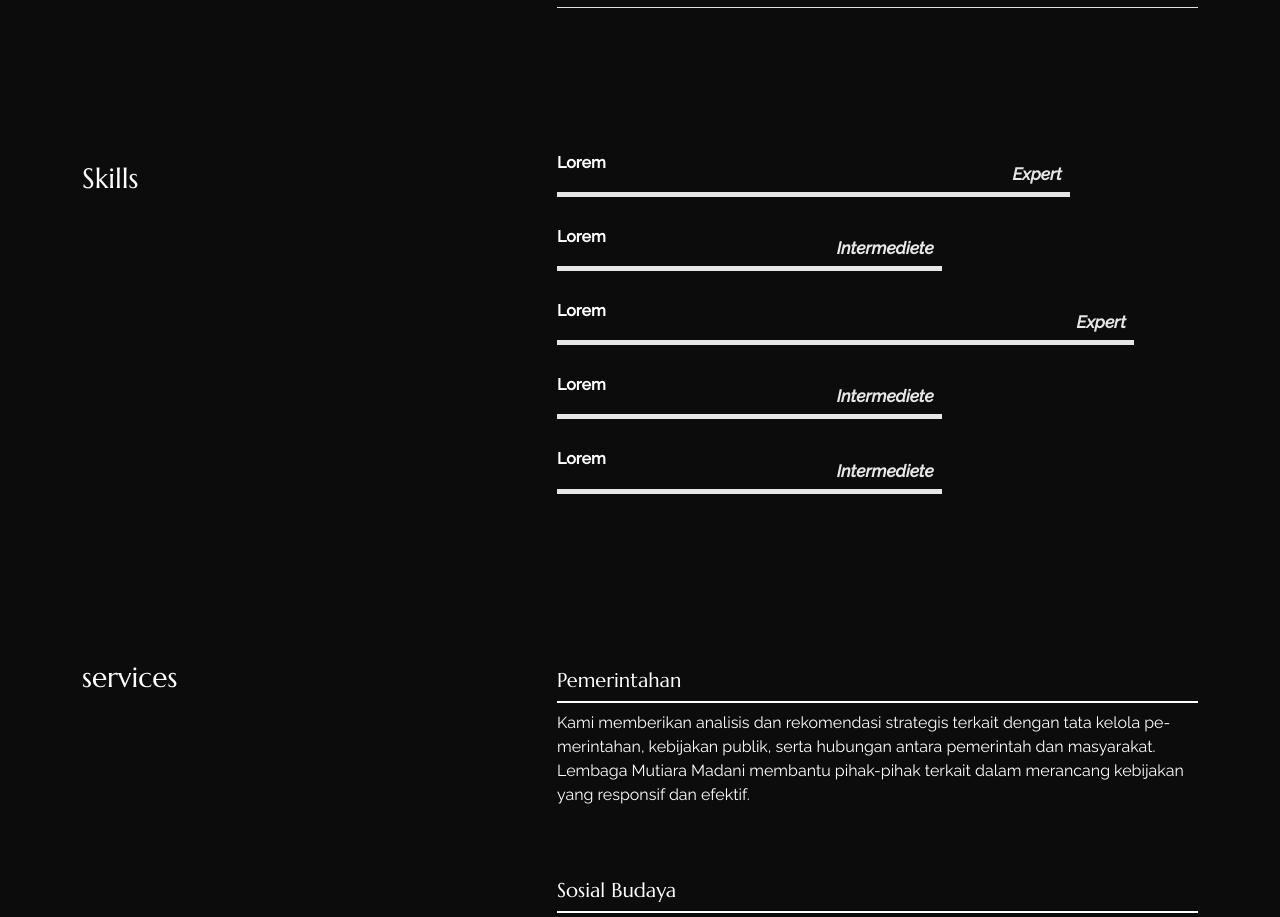
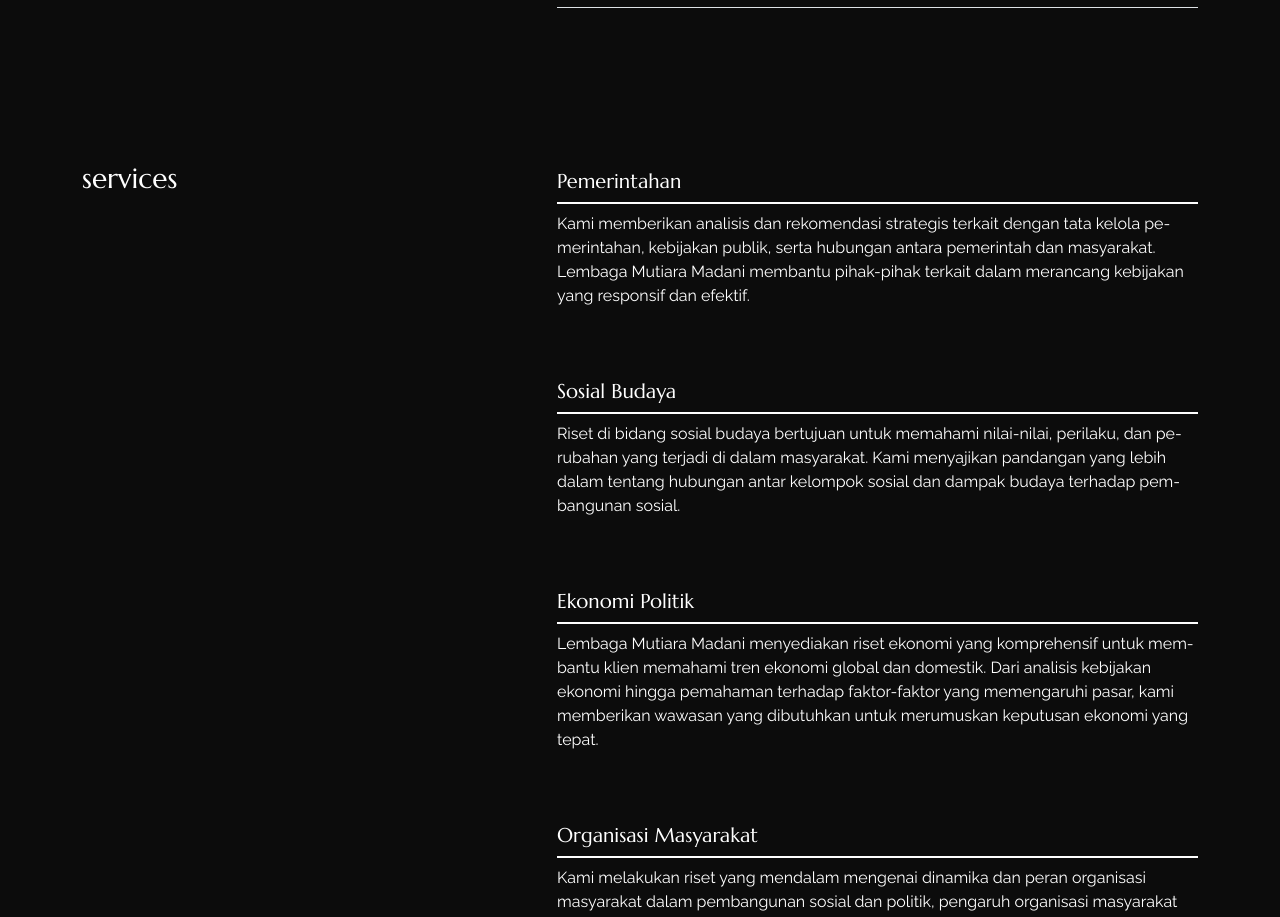
Before and after one commit to rahmadridl/cv, a React (Create React App) app: page /about in a window 1280 px wide. Shown: the part 920-1837 px from the top of the page. Built offline with nearby package versions, Linux system fonts and the light colour scheme.

Commit message:
/fix content again

```diff
--- a/src/pages/about/index.js
+++ b/src/pages/about/index.js
@@ -75,7 +75,7 @@
             </table>
           </Col>
         </Row>
-        <Row className="sec_sp">
+        {/* <Row className="sec_sp">
           <Col lg="5">
             <h3 className="color_sec py-4">Skills</h3>
           </Col>
@@ -98,7 +98,7 @@
               );
             })}
           </Col>
-        </Row>
+        </Row> */}
         <Row className="sec_sp">
           <Col lang="5">
             <h3 className="color_sec py-4">services</h3>
```
